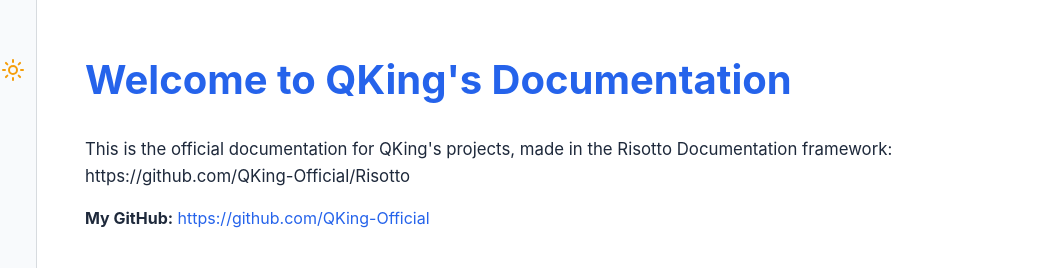
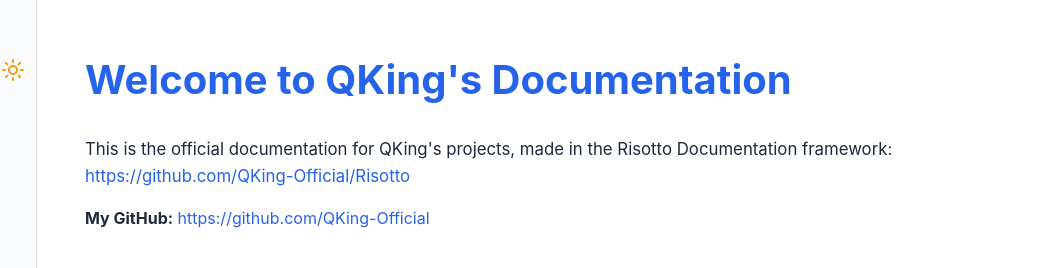
Before and after one commit to QKing-Official/documentation, a plain HTML site: page index.html in a window 1280 px wide. Shown: the top 268 px of the page, 243-1280 px from the left. Drawn offline with Linux system fonts and the light colour scheme.

Commit message:
Update index.html

```diff
--- a/index.html
+++ b/index.html
@@ -323,7 +323,7 @@
         </aside>
         <main class="content">
             <h1>Welcome to QKing's Documentation</h1>
-<p>This is the official documentation for QKing's projects, made in the Risotto Documentation framework: https://github.com/QKing-Official/Risotto</p>
+<p>This is the official documentation for QKing's projects, made in the Risotto Documentation framework: <a href="https://github.com/QKing-Official/Risotto">https://github.com/QKing-Official/Risotto</a></p>
 <strong>My GitHub:</strong>  <a href="https://github.com/QKing-Official">https://github.com/QKing-Official</a>
 <h2>What You Can Find Here</h2>
 <p>You can find documentation for my projects, carefully written to help you understand how they work and how to use them effectively.
```
